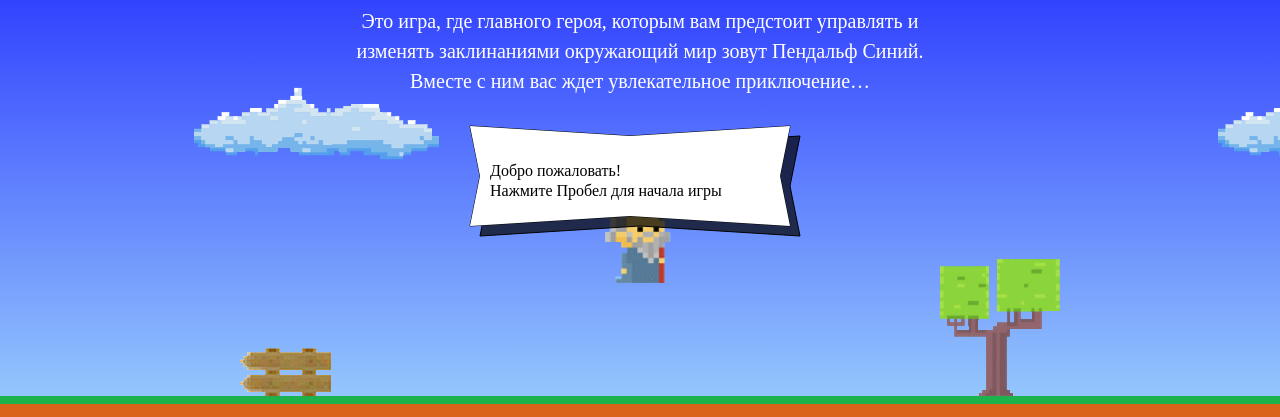
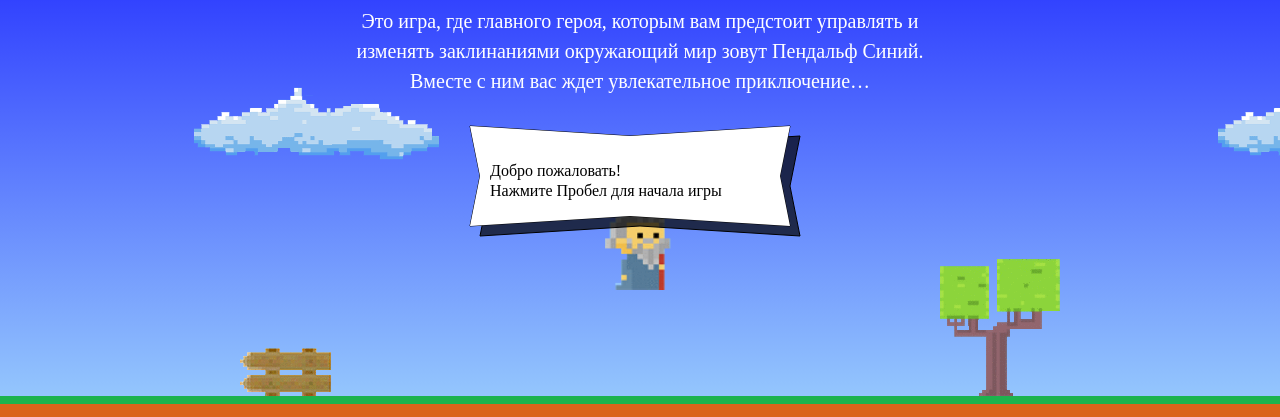
Before and after one commit to Edwin18/329099-code-and-magick-18, a website: page index.html in a window 1280 px wide. Shown: the part 203-620 px from the top of the page. Drawn offline with Linux system fonts and the light colour scheme; a web font is replaced by a local one.

Commit message:
Исправил задание

```diff
--- a/index.html
+++ b/index.html
@@ -194,11 +194,11 @@
   };
 
   var getWizardX = function(width){
-    return (parseInt(window.getComputedStyle(document.querySelector("canvas")).width, 10) / 2) - wizardWidth / 2;
+    return (width / 2) - wizardWidth / 2;
   };
 
   var getWizardY = function(height){
-    return getWizardHeight();
+    return height / 3;
   };
 </script>
 <script src="js/game.js"></script>
```
